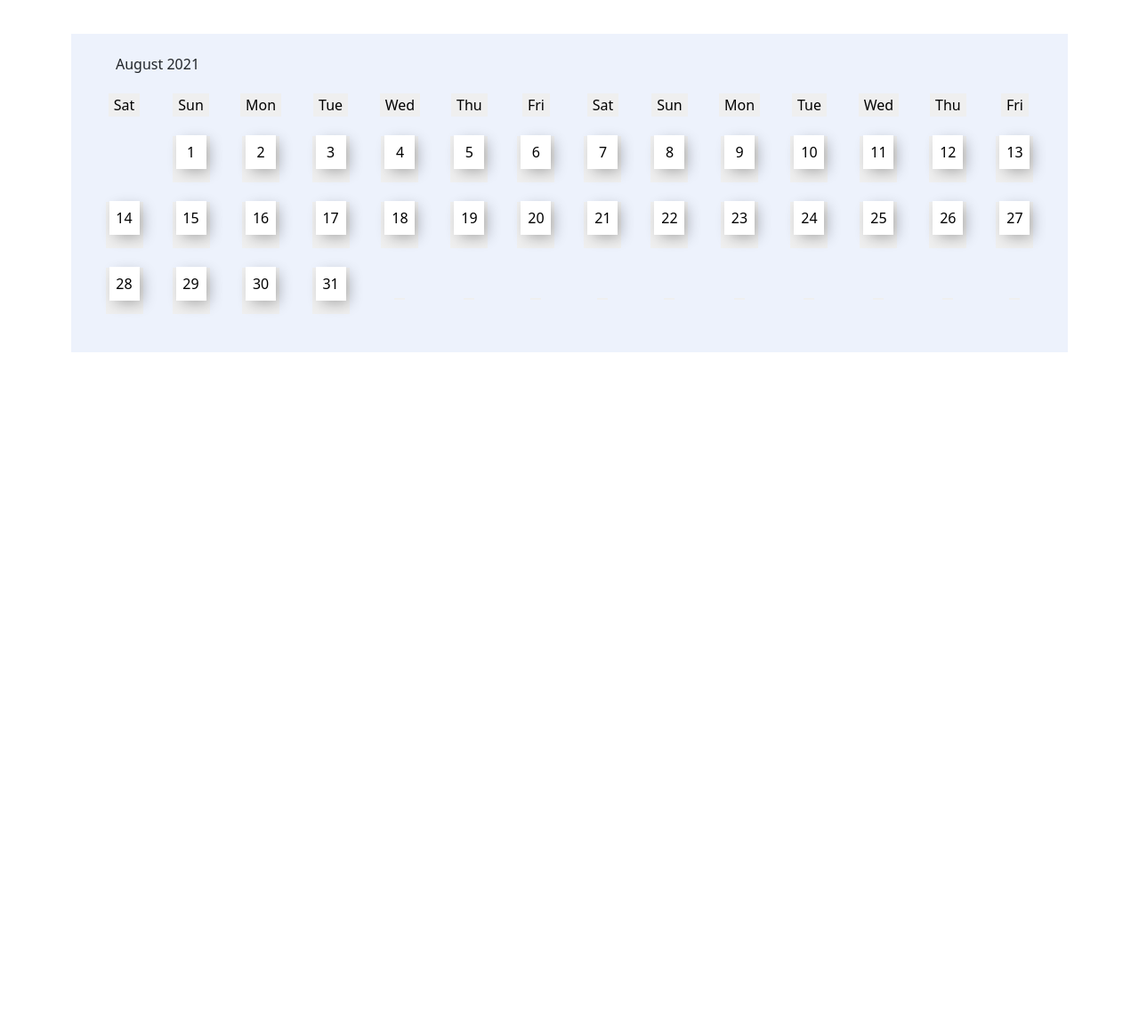
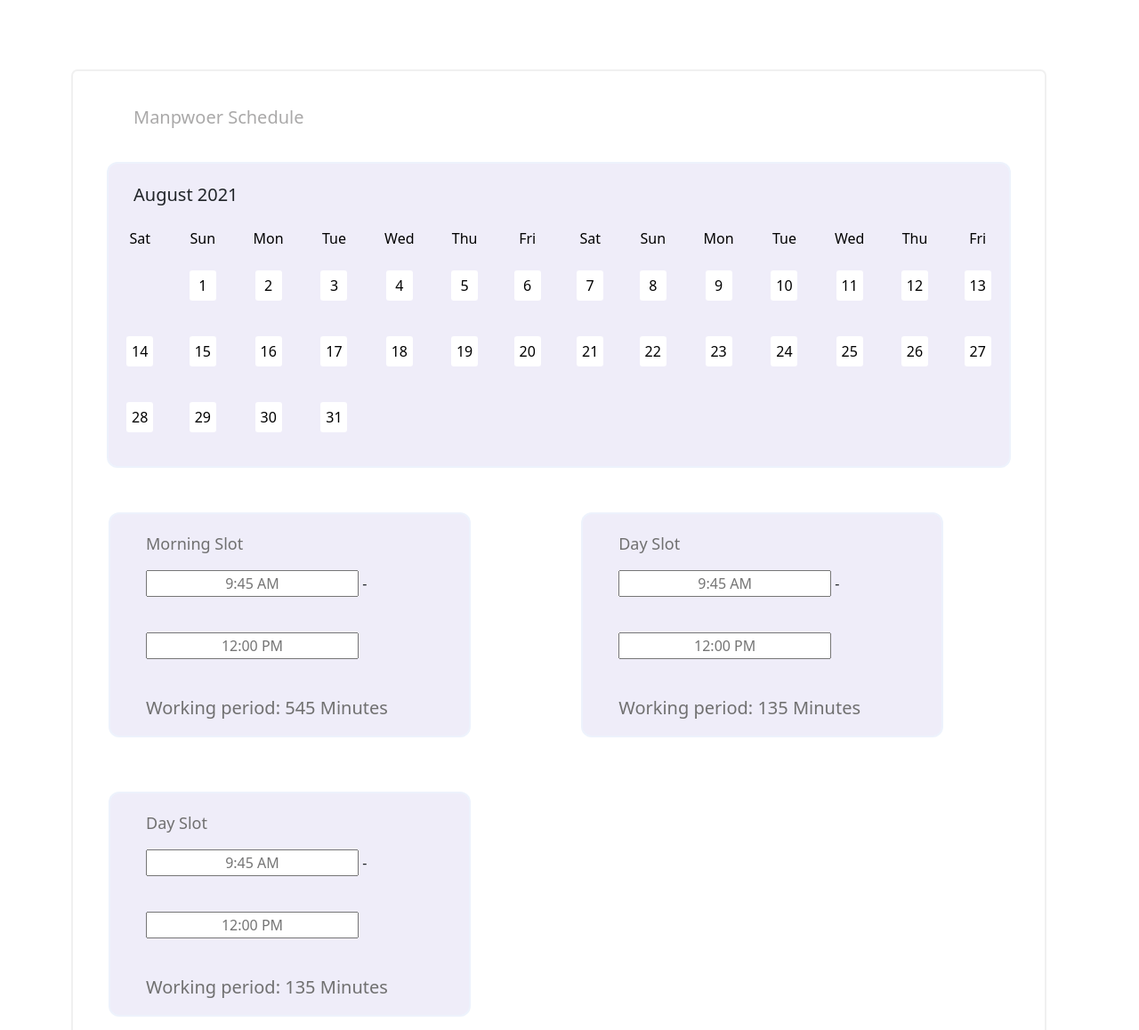
Before and after one commit to MRRaihan/VisaCovidCenter, a plain HTML site: page manpower_scheduler_14.html in a window 1280 px wide. Shown: the top 1158 px of the page at 89% size. Before the commit the page ends 800 px from the top, so only its background shows below. Drawn offline with Linux system fonts and the light colour scheme.

Commit message:
06-10-2021 cal

```diff
--- a/assets/css/calender_14.css
+++ b/assets/css/calender_14.css
@@ -1,13 +1,38 @@
+.cal-main{
+    width: 100%;
+    padding: 40px;
+    margin-top: 80px;
+    border-radius: 5px;
+    background-color: white;
+    box-shadow: 0 0  0 2px rgba(240, 240, 240, 0.981);
+    -webkit-border-radius: 5px;
+    -moz-border-radius: 5px;
+    -ms-border-radius: 5px;
+    -o-border-radius: 5px;
+}
+
+.cal-header{
+    font-size: 20px;
+    font-weight: 600px;
+    margin-left: 28px;
+    color: rgb(170, 169, 169);
+}
 .cal-body{
-    background-color: rgba(175, 198, 242, 0.227);
+    background-color: #EFEDF9;
     margin-top: 40px;
+    border-radius: 10px;
     box-shadow: 0 0  0 2px rgba(175, 198, 242, 0.227);
-    padding: 20px;
+    -webkit-border-radius: 10px;
+    -moz-border-radius: 10px;
+    -ms-border-radius: 10px;
+    -o-border-radius: 10px;
 }
 
 .month{
     margin-left: 28px;
     margin-bottom: 20px;
+    padding-top: 20px;
+    font-size: 20px;
 }
 .calender_14{
     width: 100%;
@@ -27,12 +52,77 @@
 .cal-btn{
     border: none;
     margin-bottom: 20px;
+    background: none;
 }
 
 .cla-text{
     width: 30px;
     padding: 5px;
+    border-radius: 3px;
     background-color: white;
-    box-shadow: 0 0  0 2px rgb(255,255,255),
-             0.3em 0.3em 1em rgba(0,0,0,0.3);
 }
+
+
+.cal-slot{
+   margin-top: 40px;
+    padding: 14px;
+}
+.cal-morning-slot {
+    width: 40%;
+    margin-right: 100px;
+    border-radius: 10px;
+    background-color: #EFEDF9;
+    box-shadow: 0 0  0 2px rgba(175, 198, 242, 0.227);
+}
+.morning{
+    margin-left: 28px;
+    margin-top: 20px;
+    color: #707070;
+    font-size: 18px;
+}
+
+.cal-morn-in{
+    margin-left: 28px;
+}
+.cal-morn-in-left{
+
+   margin-bottom: 40px;
+    text-align: center;
+}
+
+
+
+.cal-day-slot {
+    background-color: #EFEDF9;
+    width: 40%;
+    border-radius: 10px;
+    margin-left: 28px;
+    box-shadow: 0 0  0 2px rgba(175, 198, 242, 0.227);
+}
+.day{
+    margin-left: 28px;
+    color: #707070;
+    font-size: 18px;
+    margin-top: 20px;
+}
+.cal-day-in{
+    margin-left: 28px;
+}
+.cal-morn-day-right{
+    margin-bottom: 40px;
+    text-align: center;
+}
+.cal-footer{
+    color: #707070;
+    margin-left: 28px;
+    font-size: 20px;
+}
+
+
+.cal-min-slot {
+    background-color: #EFEDF9;
+    width: 40%;
+    margin-top: 65px;
+    border-radius: 10px;
+    box-shadow: 0 0  0 2px rgba(175, 198, 242, 0.227);
+}
--- a/manpower_scheduler_14.html
+++ b/manpower_scheduler_14.html
@@ -10,14 +10,15 @@
 </head>
 <body>
     <div class="container">
-        <div class="row">
-            <div class="table-cal col-md-12">
+        <div class="row col-md-12">
+            <div class="table-cal">
                 <div class="cal-main">
+                    <h1 class="cal-header">Manpwoer Schedule</h1>
                     <div class="cal-body ">
                         <div class="month">August 2021</div>
                         <table class="calender_14 col-lg-8 col-md-8 col-sm-8 col-xs-1">
                             <tr class="cal-tr">
-                                <td class="cal-td"> <button class="cal-btn"> Sat </button> </td>
+                                <td class="cal-td"> <button class="cal-btn" > Sat </button> </td>
                                 <td class="cal-td"> <button class="cal-btn"> Sun </button> </td>
                                 <td class="cal-td"> <button class="cal-btn"> Mon </button> </td>
                                 <td class="cal-td"> <button class="cal-btn"> Tue </button> </td>
@@ -83,6 +84,39 @@
 
                         </table>
                     </div>
+
+                    <div class="cal-slot row ">
+                        <div class="cal-morning-slot">
+                            <p class="morning">Morning Slot</p>
+                            <div class="cal-morn-in">
+                                <input type="text" class="cal-morn-in-left" placeholder="9:45 AM"> -
+                                <input type="text" class="cal-morn-in-left" placeholder="12:00 PM">
+                            </div>
+                            <p class="cal-footer">Working period: 545 Minutes</p>
+                        </div>
+
+                        <div class="cal-day-slot">
+                            <p class="day">Day Slot</p>
+                            <div class="cal-day-in">
+                                <input type="text" class="cal-morn-day-right" placeholder="9:45 AM"> -
+                                <input type="text" class="cal-morn-day-right" placeholder="12:00 PM">
+                            </div>
+                            <p class="cal-footer">Working period: 135 Minutes</p>
+
+                        </div>
+
+                        <div class="cal-min-slot">
+                            <p class="day">Day Slot</p>
+                            <div class="cal-day-in">
+                                <input type="text" class="cal-morn-day-right" placeholder="9:45 AM"> -
+                                <input type="text" class="cal-morn-day-right" placeholder="12:00 PM">
+                            </div>
+                            <p class="cal-footer">Working period: 135 Minutes</p>
+
+                        </div>
+
+                    </div>
+
                 </div>
             </div>
         </div>
```
